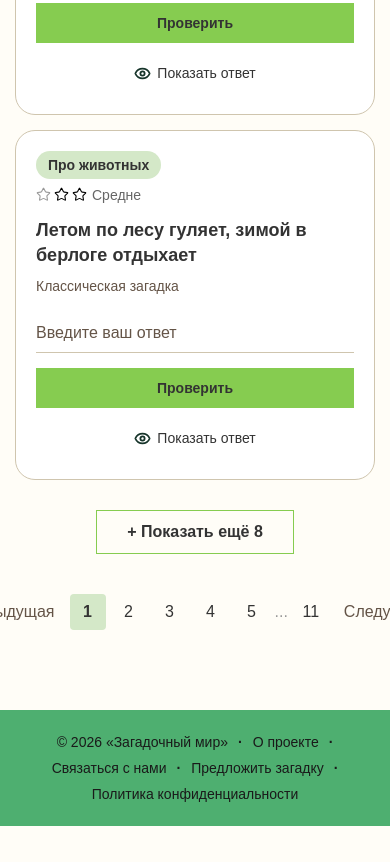
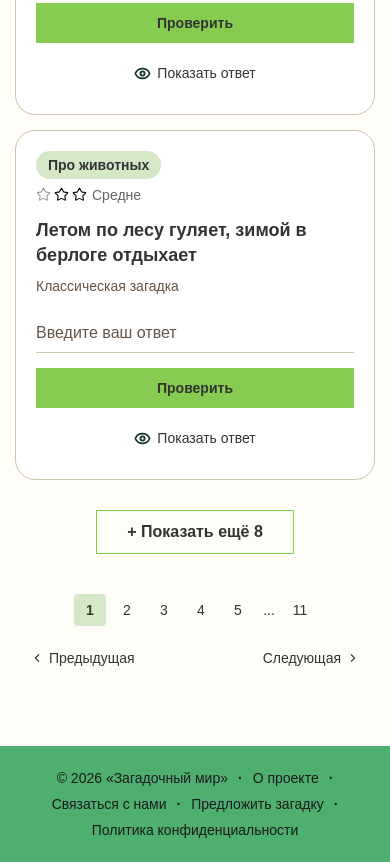
Before and after one commit to Geroshold/Web, a plain HTML site: page animals.html in a window 390 px wide. Shown: the part 1929-2791 px from the top of the page. Before the commit the page ends 2755 px from the top, so only its background shows below. Drawn offline with Linux system fonts and the light colour scheme.

Commit message:
feat(mobile adaptive): добавлена адаптация под мобильные устройства

```diff
--- a/css/adaptive.css
+++ b/css/adaptive_mobile.css
@@ -394,6 +394,30 @@
         width: 100% !important;
     }
 
+    .toolbar {
+        display: flex !important;
+        flex-direction: column !important; /* Ставим в столбик */
+        gap: 15px !important;
+        width: 100% !important;
+        align-items: stretch !important;
+    }
+
+    .search-bar-solved {
+        width: 100% !important;
+        box-sizing: border-box !important;
+    }
+
+    .sort-dropdown-details {
+        width: 100% !important;
+    }
+
+    .sort-dropdown {
+        display: flex !important;
+        justify-content: space-between !important;
+        width: 100% !important;
+        box-sizing: border-box !important;
+    }
+
     .stat-banner-divider {
         display: none !important;
     }
@@ -434,4 +458,86 @@
     .random-btn-new {
         justify-content: center !important;
     }
+
+    .pagination {
+        display: flex !important;
+        flex-direction: column !important; /* Ставим в столбик */
+        align-items: center !important;
+        gap: 15px !important; /* Расстояние между цифрами и кнопками */
+        width: 100% !important;
+        padding: 0 15px !important;
+        box-sizing: border-box !important;
+        margin-top: 20px !important;
+    }
+
+    .page-numbers {
+        display: flex !important;
+        flex-wrap: nowrap !important;
+        justify-content: center !important;
+        gap: 5px !important;
+        width: 100% !important;
+    }
+
+    .page-num {
+        width: 32px !important;
+        height: 32px !important;
+        font-size: 14px !important;
+        display: flex !important;
+        justify-content: center !important;
+        align-items: center !important;
+        color: #333333 !important;
+        text-decoration: none !important;
+        border-radius: 4px !important;
+    }
+
+    .page-num.active {
+        background-color: #D4E8C8 !important;
+    }
+
+    .page-dots {
+        display: flex !important;
+        align-items: center !important;
+        justify-content: center !important;
+        width: 20px !important;
+        font-size: 14px !important;
+        color: #333333 !important;
+    }
+
+    .page-nav {
+        display: inline-flex !important;
+        align-items: center !important;
+        gap: 5px !important;
+        font-size: 14px !important;
+        color: #333333 !important;
+        text-decoration: none !important;
+        white-space: nowrap !important;
+    }
+
+    .pagination {
+        position: relative !important;
+        padding-bottom: 40px !important; /* Оставляем место для кнопок внизу */
+    }
+
+    .page-nav {
+        position: absolute !important;
+        bottom: 0 !important;
+    }
+
+    .page-nav:first-child {
+        left: 15px !important;
+    }
+
+    .page-nav:last-child {
+        right: 15px !important;
+    }
+
+    .page-nav img {
+        display: block !important;
+        width: 14px !important;
+        height: 14px !important;
+    }
+
+    .page-numbers a:nth-child(n+6):not(:last-child) {
+        display: none !important;
+    }
 }
--- a/css/styles.css
+++ b/css/styles.css
@@ -2,4 +2,4 @@
 @import url('layout.css');
 @import url('components.css');
 @import url('pages.css');
-@import url('adaptive.css');
+@import url('adaptive_mobile.css');
```
